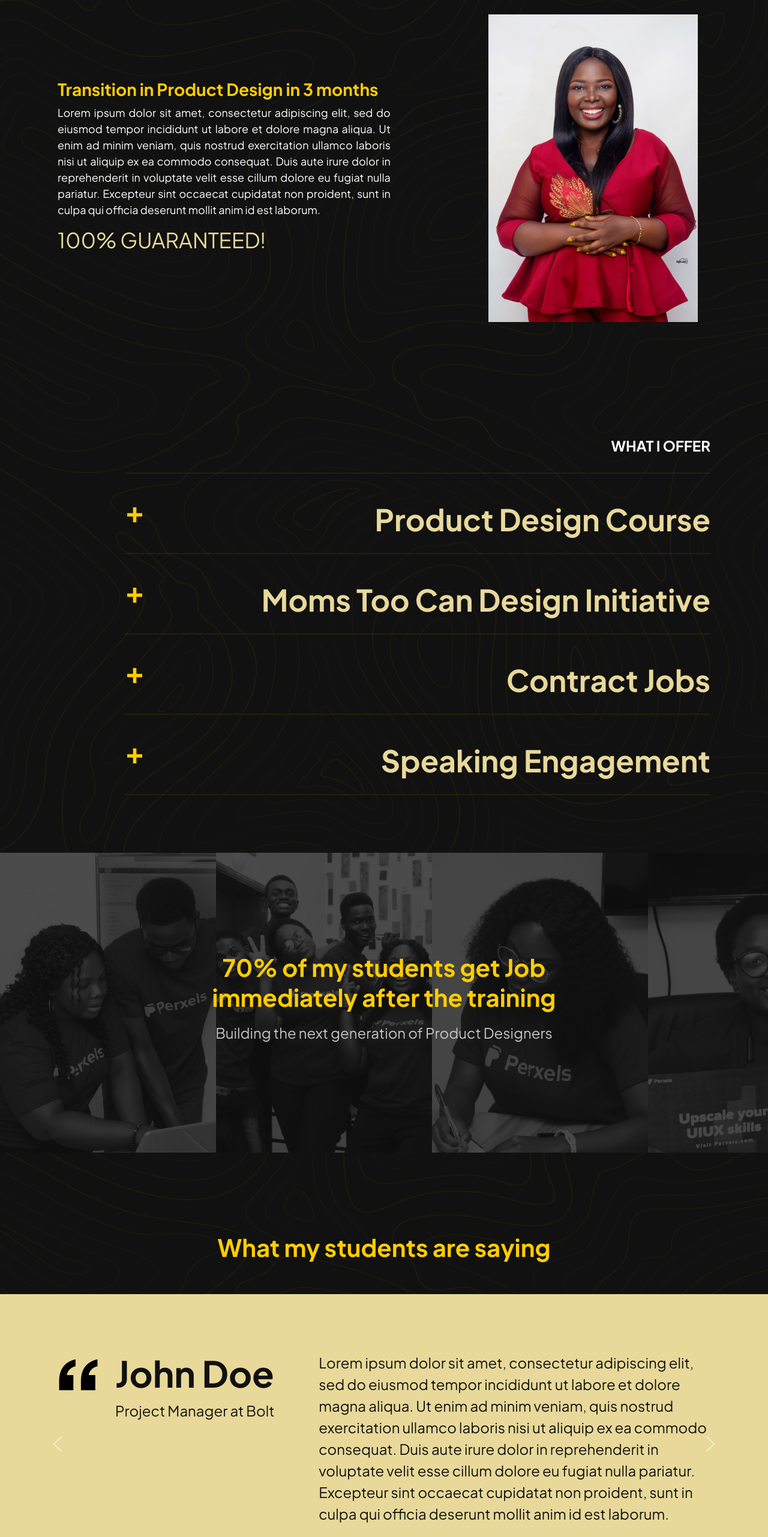
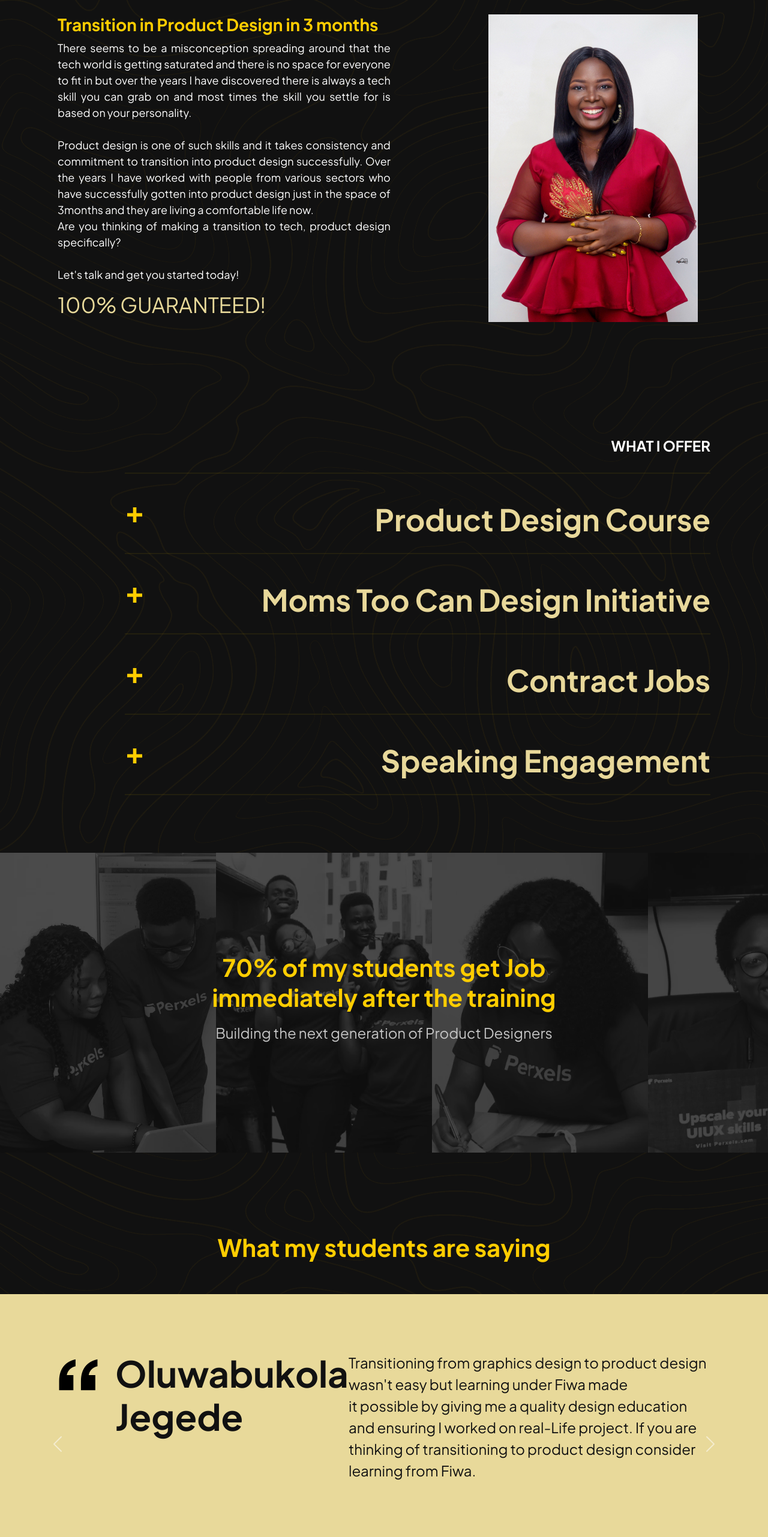
Before and after one commit to perxels/fiwa, a React (Create React App) app: page / in a window 1280 px wide. Shown: the part 1115-3678 px from the top of the page at 60% size. Built offline with nearby package versions, Linux system fonts and the light colour scheme.

Commit message:
added social links

```diff
--- a/src/components/Footer.js
+++ b/src/components/Footer.js
@@ -6,6 +6,7 @@ import {ReactComponent as Instagram} from '../assets/img/Instagram.svg'
 import {ReactComponent as Dribble} from '../assets/img/Dribble.svg'
 import {ReactComponent as Twitter} from '../assets/img/Twitter.svg'
 import {ReactComponent as Youtube} from '../assets/img/Youtube.svg'
+import {ReactComponent as LinkedIn} from '../assets/img/linkedin.svg'
 
 const Footer = () => {
     return(
@@ -15,7 +16,8 @@ const Footer = () => {
                 <Logo />
                 <span>© 2021 Abiodun Fiwa. All rights reserved</span>
                 <div className="socials">
-                    <Instagram />
+                    <a href="https://www.instagram.com/abiodunfiwa/"><Instagram /></a>
+                    <a href="https://www.linkedin.com/in/abiodun-fiwa-okunade-6111a914a/"><LinkedIn /></a>
                     <Dribble />
                     <Twitter />
                     <Youtube />
@@ -39,7 +41,7 @@ const ContentWrapper = styled.div`
     justify-content: space-between;
     color: #D9DBE1;
     svg {
-        width: 48px;
+        width: 58px;
     }
     .socials {
         display: flex;
--- a/src/components/Testimonials.js
+++ b/src/components/Testimonials.js
@@ -13,15 +13,30 @@ const Testimonials = () => {
                 <Carousel.Item>
                     <div className="carousel__item">
                         <div className="testifier">
-                            <h3>John Doe</h3>
-                            <p>Project Manager at Bolt</p>
+                            <h3>Bolutife Adeniji</h3>
+                            {/* <p>Project Manager at Bolt</p> */}
                         </div>
                         <div className="testimony">
-                            Lorem ipsum dolor sit amet, consectetur adipiscing elit, sed do eiusmod tempor incididunt ut labore et dolore magna aliqua. Ut enim ad minim veniam, quis nostrud exercitation ullamco laboris nisi ut aliquip ex ea commodo consequat. Duis aute irure dolor in reprehenderit in voluptate velit esse cillum dolore eu fugiat nulla pariatur. Excepteur sint occaecat cupidatat non proident, sunt in culpa qui officia deserunt mollit anim id est laborum.
+                            I remember somebody saying if you are learning from Fiwa, then I do not need to teach you
+                            UIUX again 😂. And yes, Fiwa has made me realize that design chose me. It was a beautiful
+                            experience learning under her
                         </div>
                     </div>
                 </Carousel.Item>
                 <Carousel.Item>
+                    <div className="carousel__item">
+                        <div className="testifier">
+                            <h3>Oluwabukola Jegede</h3>
+                            {/* <p>Project Manager at Bolt</p> */}
+                        </div>
+                        <div className="testimony">
+                            Transitioning from graphics design to product design wasn't easy but learning under Fiwa made<br />
+                            it possible by giving me a quality design education and ensuring I worked on real-Life project.
+                            If you are thinking of transitioning to product design consider learning from Fiwa.
+                        </div>
+                    </div>
+                </Carousel.Item>
+                {/* <Carousel.Item>
                     <div className="carousel__item">
                         <div className="testifier">
                             <h3>John Doe</h3>
@@ -31,29 +46,7 @@ const Testimonials = () => {
                             Lorem ipsum dolor sit amet, consectetur adipiscing elit, sed do eiusmod tempor incididunt ut labore et dolore magna aliqua. Ut enim ad minim veniam, quis nostrud exercitation ullamco laboris nisi ut aliquip ex ea commodo consequat. Duis aute irure dolor in reprehenderit in voluptate velit esse cillum dolore eu fugiat nulla pariatur. Excepteur sint occaecat cupidatat non proident, sunt in culpa qui officia deserunt mollit anim id est laborum.
                         </div>
                     </div>
-                </Carousel.Item>
-                <Carousel.Item>
-                    <div className="carousel__item">
-                        <div className="testifier">
-                            <h3>John Doe</h3>
-                            <p>Project Manager at Bolt</p>
-                        </div>
-                        <div className="testimony">
-                            Lorem ipsum dolor sit amet, consectetur adipiscing elit, sed do eiusmod tempor incididunt ut labore et dolore magna aliqua. Ut enim ad minim veniam, quis nostrud exercitation ullamco laboris nisi ut aliquip ex ea commodo consequat. Duis aute irure dolor in reprehenderit in voluptate velit esse cillum dolore eu fugiat nulla pariatur. Excepteur sint occaecat cupidatat non proident, sunt in culpa qui officia deserunt mollit anim id est laborum.
-                        </div>
-                    </div>
-                </Carousel.Item>
-                <Carousel.Item>
-                    <div className="carousel__item">
-                        <div className="testifier">
-                            <h3>John Doe</h3>
-                            <p>Project Manager at Bolt</p>
-                        </div>
-                        <div className="testimony">
-                            Lorem ipsum dolor sit amet, consectetur adipiscing elit, sed do eiusmod tempor incididunt ut labore et dolore magna aliqua. Ut enim ad minim veniam, quis nostrud exercitation ullamco laboris nisi ut aliquip ex ea commodo consequat. Duis aute irure dolor in reprehenderit in voluptate velit esse cillum dolore eu fugiat nulla pariatur. Excepteur sint occaecat cupidatat non proident, sunt in culpa qui officia deserunt mollit anim id est laborum.
-                        </div>
-                    </div>
-                </Carousel.Item>
+                </Carousel.Item> */}
             </Carousel>
 
         </Section>
@@ -126,7 +119,7 @@ const Section = styled.section`
         .carousel__item {
             grid-template-columns: 1fr;
             width: 100%;
-            height: fit-content;
+            height: 450px;
             padding: 2rem;
 
             .testifier {
@@ -134,7 +127,7 @@ const Section = styled.section`
                 position: relative;
                 h3 {
                     font-weight: 700;
-                    font-size: 250%;
+                    font-size: 180%;
                     margin-bottom: 0;
                 }
                 p {
@@ -142,16 +135,16 @@ const Section = styled.section`
                     font-size: 16px;
                 }
                 &::before {
-                    font-size: 140px;
+                    font-size: 100px;
                     font-weight: 700;
-                    left: -6rem;
-                    top: -3.5rem;
+                    left: -5rem;
+                    top: -2.5rem;
                 }
             }
             .testimony {
                 margin: 3rem auto;
                 font-weight: 400;
-                font-size: 1.2rem;
+                font-size: 1.1rem;
             }
         }
         .carousel {
--- a/src/components/Transition.js
+++ b/src/components/Transition.js
@@ -12,7 +12,15 @@ const Transition = () => {
                     Transition in Product <br/> Design in 3 months
                 </h3>
                 <p>
-                    Lorem ipsum dolor sit amet, consectetur adipiscing elit, sed do eiusmod tempor incididunt ut labore et dolore magna aliqua. Ut enim ad minim veniam, quis nostrud exercitation ullamco laboris nisi ut aliquip ex ea commodo consequat. Duis aute irure dolor in reprehenderit in voluptate velit esse cillum dolore eu fugiat nulla pariatur. Excepteur sint occaecat cupidatat non proident, sunt in culpa qui officia deserunt mollit anim id est laborum.
+                    There seems to be a misconception spreading around that the tech world is getting saturated
+                    and there is no space for everyone to fit in but over the years I have discovered there is always
+                    a tech skill you can grab on and most times the skill you settle for is based on your personality.<br/><br />
+                    Product design is one of such skills and it takes consistency and commitment to transition into
+                    product design successfully. Over the years I have worked with people from various sectors who
+                    have successfully gotten into product design just in the space of 3months and they are living a
+                    comfortable life now.<br />
+                    Are you thinking of making a transition to tech, product design specifically?<br /><br />
+                    Let's talk and get you started today!
                 </p>
                 <h4>
                     100% GUARANTEED!
--- a/src/components/WhatIOffer.js
+++ b/src/components/WhatIOffer.js
@@ -9,22 +9,40 @@ const WhatIOffer = () => {
 
             <Carousel
                 title="Product Design Course"
-                content="Lorem ipsum dolor sit amet, consectetur adipiscing elit, sed do eiusmod tempor incididunt ut labore et dolore magna aliqua. Ut enim ad minim veniam, quis nostrud exercitation ullamco laboris nisi ut aliquip ex ea commodo consequat. Duis aute irure dolor in reprehenderit in voluptate velit esse cillum dolore eu fugiat nulla pariatur. Excepteur sint occaecat cupidatat non proident, sunt in culpa qui officia deserunt mollit anim id est laborum."
+                content="I am a self-taught UIUX designer and looking at all I went through learning this skill I really can
+                        tell you that it is hard learning UIUX design yourself thus the reason I do all it takes to ensure
+                        everyone interested in product design gets the best design education they need.
+                        I am a product design facilitator and I do this successfully with a hands-on approach, a very
+                        elaborate teaching curriculum and simplified practical sessions.
+                        "
             />
             <hr />
             <Carousel
                 title="Moms Too Can Design Initiative"
-                content="Lorem ipsum dolor sit amet consectetur adipisicing elit. Dicta consectetur ad consequatur voluptate reiciendis, veniam earum. Iste eum dolores nihil impedit fuga aliquam laudantium, dolore tempora minima temporibus odio ullam?"
+                content="A research in the US in 2020 showed that 30% of women turn full housewives just after
+                    marriage and this same research shows that one of the top skills a housewife can take up is
+                    product design and that is why I introduced the Moms Too Can Design Initiative.
+                    This is with a goal of bringing many house wives with/without children into a place of owning a
+                    skill, keeping up with their dreams and still having a perfect family.
+                    If you are reading this and you are a mother of 2, 3 or more children, I want you to know there is
+                    no limit to what you can achieve as a woman and I will gladly walk you through this design path."
             />
             <hr />
             <Carousel
                 title="Contract Jobs"
-                content="Lorem ipsum dolor sit amet consectetur adipisicing elit. Dicta consectetur ad consequatur voluptate reiciendis, veniam earum. Iste eum dolores nihil impedit fuga aliquam laudantium, dolore tempora minima temporibus odio ullam?"
+                content="I am open to work on part-time projects which involves building products to solve specific
+                        problems in any industry."
             />
             <hr />
             <Carousel
                 title="Speaking Engagement"
-                content="Lorem ipsum dolor sit amet consectetur adipisicing elit. Dicta consectetur ad consequatur voluptate reiciendis, veniam earum. Iste eum dolores nihil impedit fuga aliquam laudantium, dolore tempora minima temporibus odio ullam?"
+                content="Apart from designing, one other core skill I possess is good communication skills and I do this
+                by speaking about my design experience and other design-related topics at events.
+                All you need to do to get me to your event is this, send me a personal email -
+                officialfiwa@gmail.com
+                Schedule a meeting with me and we get to fix a date that works for both parties
+                I will be super-duper excited to join you on a conversation.
+                "
             />
             <hr />
         </Wrapper>
@@ -81,7 +99,7 @@ const CarouselWrapper = styled.div`
     padding: 30px 0;
 
     &.active {
-        max-height: 250px;
+        max-height: 550px;
         transition: all 1s ease-out;
         h3::before {
             content: '-';
@@ -131,7 +149,7 @@ const CarouselWrapper = styled.div`
         padding: 10px 0;
 
         &.active {
-            max-height: 400px;
+            max-height: 1000px;
             transition: all 2s ease-out;
             h3::before {
                 content: '-';
```
Also changed, not shown: src/assets/img/linkedin.svg (added).
